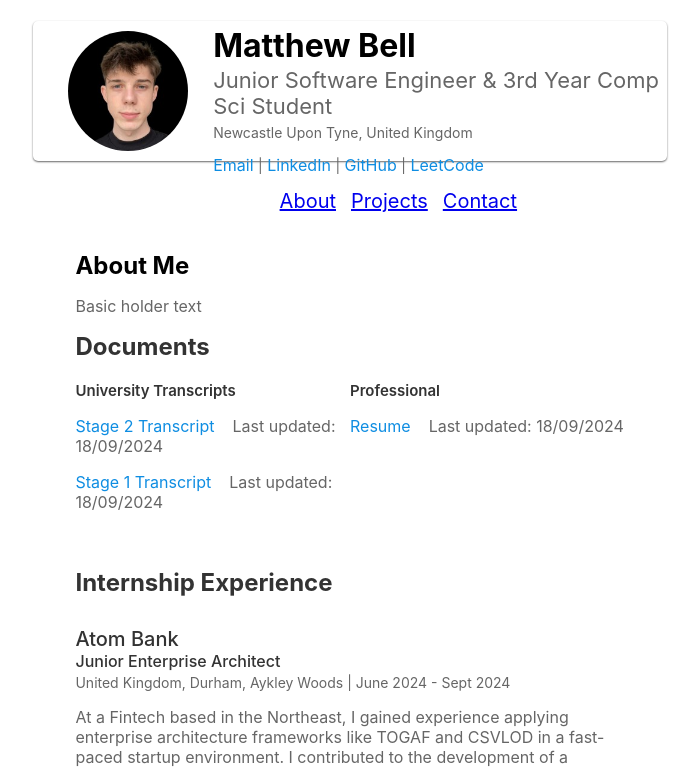
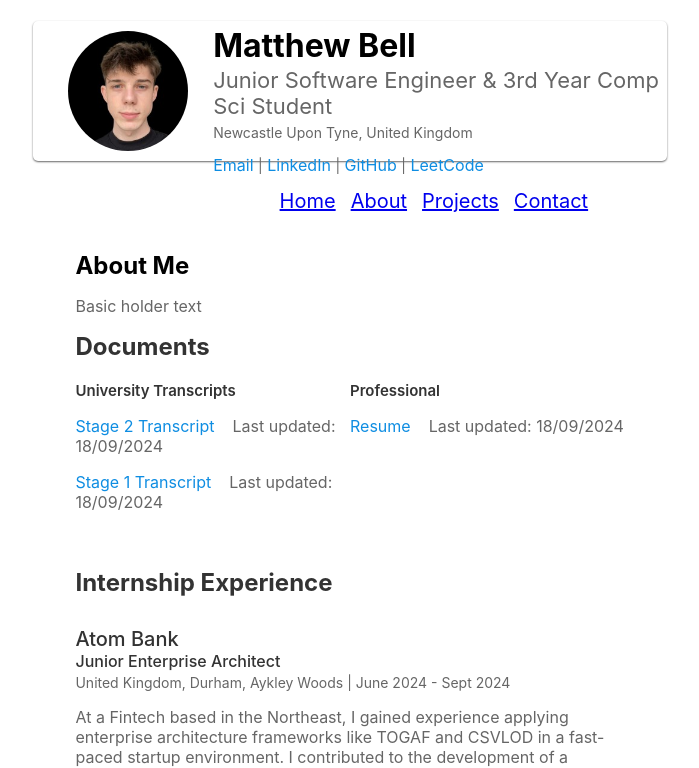
Before and after one commit to MatthewBel11/newportfolio, a React (Create React App) app in the folder my-app/: page / in a window 1280 px wide. Shown: the top 768 px of the page, without its empty margins (290-989 px from the left). Built offline with nearby package versions, Linux system fonts and the light colour scheme.

Commit message:
-Updated Navbar

```diff
--- a/my-app/src/components/Navbar/Navbar.js
+++ b/my-app/src/components/Navbar/Navbar.js
@@ -6,6 +6,7 @@ function Navbar(){
 
     return(
         <div className={styles.Navholder}>
+            <a href='/' className={styles.LinkElement}> Home </a>
             <a href='/About' className={styles.LinkElement}> About </a>
             <a href='/Projects' className={styles.LinkElement}> Projects </a>
             <a href='/Contact' className={styles.LinkElement}> Contact </a>
```
